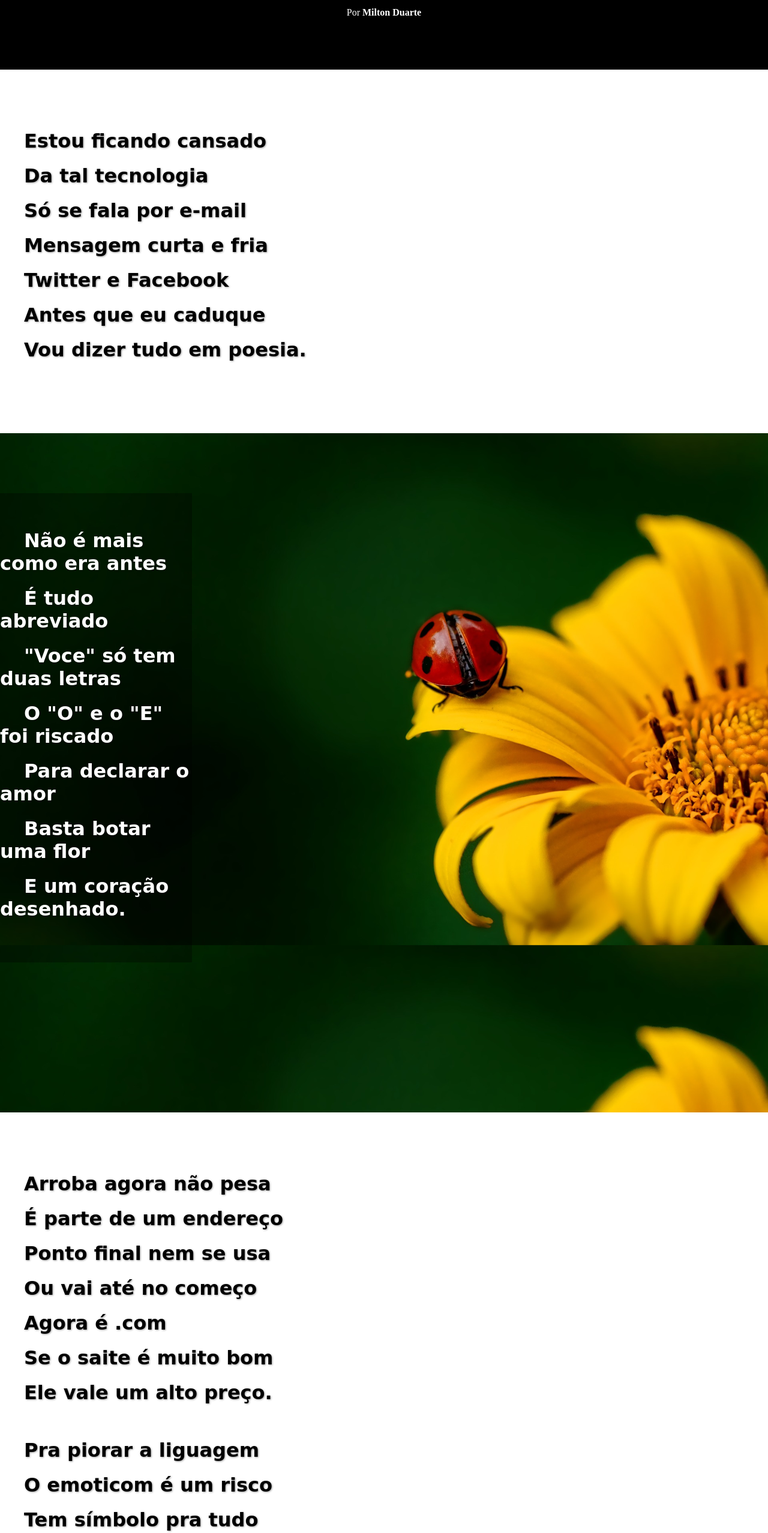
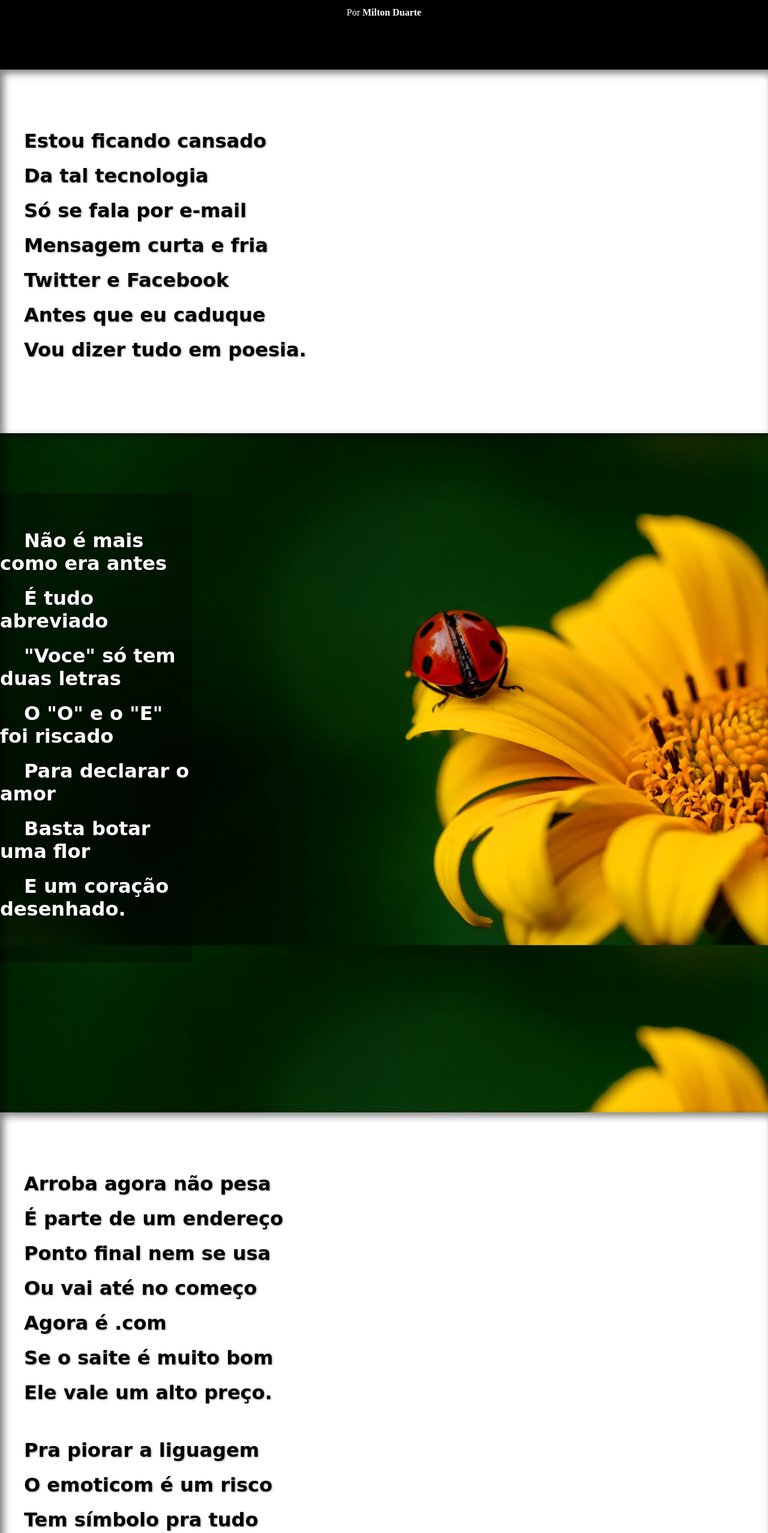
Before and after one commit to JohnsonBeast7/html-css, a plain HTML site: page exercicios/pacote-d012(1)/index.html in a window 1280 px wide. Shown: the part 153-2708 px from the top of the page at 60% size. Drawn offline with Linux system fonts and the light colour scheme.

Commit message:
Update style.css

```diff
--- a/exercicios/pacote-d012(1)/style.css
+++ b/exercicios/pacote-d012(1)/style.css
@@ -48,7 +48,8 @@ header a:hover {
     font-weight: bolder;
     text-shadow: 1px 1px 3px rgba(0, 0, 0, 0.397);
     margin-bottom: 0;
-    box-shadow: 10px 10px 3px rgb(0, 0, 0);
+
+    box-shadow: inset 6px 6px 13px rgba(0, 0, 0, 0.5);
 }
 
 .texto1 p {
@@ -64,6 +65,7 @@ header a:hover {
     background-position: left top;
     padding-top: 100px;
     padding-bottom: 250px;
+    box-shadow: inset 6px 6px 13px rgba(0, 0, 0, 0.5);
 
 }
 
@@ -79,6 +81,7 @@ header a:hover {
     font-weight: bolder;
     text-shadow: 1px 1px 3px rgba(0, 0, 0, 0.397);
     margin-bottom: 0;
+
 }
 
 .texto2 p {
@@ -96,7 +99,8 @@ header a:hover {
     font-weight: bolder;
     text-shadow: 1px 1px 3px rgba(0, 0, 0, 0.397);
     margin-bottom: 0;
-    box-shadow: 10px 10px 3px rgb(0, 0, 0);
+
+    box-shadow: inset 6px 6px 13px rgba(0, 0, 0, 0.5);
 }
 
 .texto3 p {
@@ -112,6 +116,7 @@ header a:hover {
     background-position: left top;
     padding-top: 100px;
     padding-bottom: 250px;
+    box-shadow: inset 6px 6px 13px rgba(0, 0, 0, 0.5);
 }
 
 .texto4 {
@@ -143,7 +148,8 @@ header a:hover {
     font-weight: bolder;
     text-shadow: 1px 1px 3px rgba(0, 0, 0, 0.397);
     margin-bottom: 0;
-    box-shadow: 10px 10px 3px rgb(0, 0, 0);
+
+    box-shadow: inset 6px 6px 13px rgba(0, 0, 0, 0.5);
 }
 
 .texto5 p {
```
